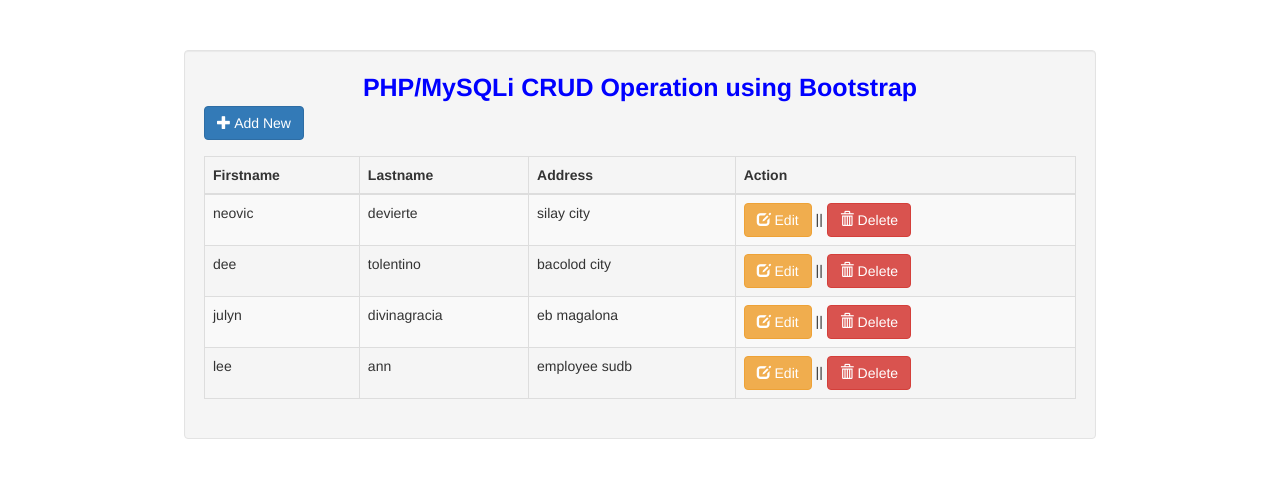
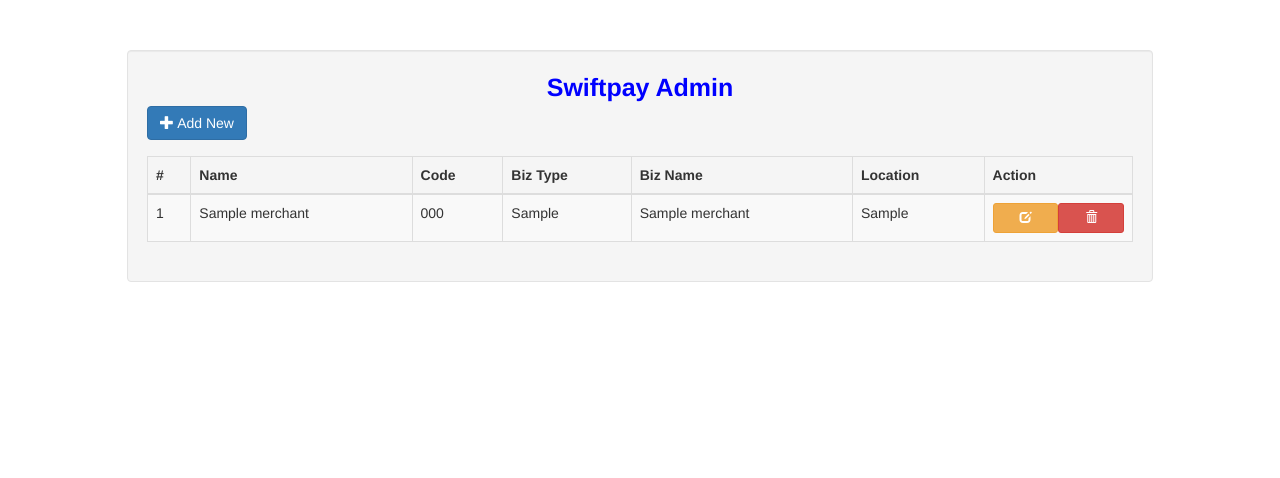
Before and after one commit to xtianmpimbaza/swiftadmin, a PHP site: page / in a window 1280 px wide. Shown: the top 478 px of the page. Run offline with PHP 8.4, Linux system fonts and the light colour scheme; data comes from the database, SQL or seed files in the repository; tables that the repository leaves empty or names only in its code hold one stand-in row (values such as "Sample post"); some libraries are stand-ins or nearby versions.

Commit message:
saving to db

```diff
--- a/add_modal.php
+++ b/add_modal.php
@@ -11,35 +11,59 @@
                     <form method="POST" action="addnew.php">
                         <div class="row">
                             <div class="col-lg-2">
-							<label class="control-label" style="position:relative; top:7px;">Firstname:</label>
+                                <label class="control-label" style="position:relative; top:7px;">Merchant Name:</label>
                             </div>
                             <div class="col-lg-10">
-							<input type="text" class="form-control" name="firstname">
+                                <input type="text" class="form-control" name="name">
                             </div>
                         </div>
                         <div style="height:10px;"></div>
                         <div class="row">
                             <div class="col-lg-2">
-							<label class="control-label" style="position:relative; top:7px;">Lastname:</label>
+                                <label class="control-label" style="position:relative; top:7px;">Code:</label>
                             </div>
                             <div class="col-lg-10">
-							<input type="text" class="form-control" name="lastname">
+                                <input type="text" class="form-control" name="code">
                             </div>
                         </div>
                         <div style="height:10px;"></div>
+
                         <div class="row">
                             <div class="col-lg-2">
-							<label class="control-label" style="position:relative; top:7px;">Address:</label>
+                                <label class="control-label" style="position:relative; top:7px;">Business type:</label>
                             </div>
                             <div class="col-lg-10">
-							<input type="text" class="form-control" name="address">
+                                <input type="text" class="form-control" name="type">
+                            </div>
+                        </div>
+
+                        <div class="row">
+                            <div class="col-lg-2">
+                                <label class="control-label" style="position:relative; top:7px;">business name:</label>
+                            </div>
+                            <div class="col-lg-10">
+                                <input type="text" class="form-control" name="biz_name">
+                            </div>
+                        </div>
+
+
+                        <div style="height:10px;"></div>
+                        <div class="row">
+                            <div class="col-lg-2">
+                                <label class="control-label" style="position:relative; top:7px;">Location:</label>
+                            </div>
+                            <div class="col-lg-10">
+                                <input type="text" class="form-control" name="location">
                             </div>
                         </div>
                 </div>
             </div>
             <div class="modal-footer">
-                    <button type="button" class="btn btn-default" data-dismiss="modal"><span class="glyphicon glyphicon-remove"></span> Cancel</button>
-                    <button type="submit" class="btn btn-primary"><span class="glyphicon glyphicon-floppy-disk"></span> Save</a>
+                <button type="button" class="btn btn-default" data-dismiss="modal"><span
+                            class="glyphicon glyphicon-remove"></span> Cancel
+                </button>
+                <button type="submit" class="btn btn-primary"><span class="glyphicon glyphicon-floppy-disk"></span> Save
+                </button>
                 </form>
             </div>
 
--- a/button.php
+++ b/button.php
@@ -1,5 +1,5 @@
 <!-- Delete -->
-    <div class="modal fade" id="del<?php echo $row['userid']; ?>" tabindex="-1" role="dialog" aria-labelledby="myModalLabel" aria-hidden="true">
+    <div class="modal fade" id="del<?php echo $row['id']; ?>" tabindex="-1" role="dialog" aria-labelledby="myModalLabel" aria-hidden="true">
         <div class="modal-dialog">
             <div class="modal-content">
                 <div class="modal-header">
@@ -8,16 +8,16 @@
                 </div>
                 <div class="modal-body">
 				<?php
-					$del=mysqli_query($conn,"select * from user where userid='".$row['userid']."'");
+					$del=mysqli_query($conn,"select * from merchants where id='".$row['id']."'");
 					$drow=mysqli_fetch_array($del);
 				?>
 				<div class="container-fluid">
-					<h5><center>Firstname: <strong><?php echo $drow['firstname']; ?></strong></center></h5>
+					<h5><center>Name: <strong><?php echo $drow['merchant_name']; ?></strong></center></h5>
                 </div>
 				</div>
                 <div class="modal-footer">
                     <button type="button" class="btn btn-default" data-dismiss="modal"><span class="glyphicon glyphicon-remove"></span> Cancel</button>
-                    <a href="delete.php?id=<?php echo $row['userid']; ?>" class="btn btn-danger"><span class="glyphicon glyphicon-trash"></span> Delete</a>
+                    <a href="delete.php?id=<?php echo $row['id']; ?>" class="btn btn-danger"><span class="glyphicon glyphicon-trash"></span> Delete</a>
                 </div>
 
             </div>
@@ -26,7 +26,7 @@
 <!-- /.modal -->
 
 <!-- Edit -->
-    <div class="modal fade" id="edit<?php echo $row['userid']; ?>" tabindex="-1" role="dialog" aria-labelledby="myModalLabel" aria-hidden="true">
+    <div class="modal fade" id="edit<?php echo $row['id']; ?>" tabindex="-1" role="dialog" aria-labelledby="myModalLabel" aria-hidden="true">
         <div class="modal-dialog">
             <div class="modal-content">
                 <div class="modal-header">
@@ -35,35 +35,55 @@
                 </div>
                 <div class="modal-body">
 				<?php
-					$edit=mysqli_query($conn,"select * from user where userid='".$row['userid']."'");
+					$edit=mysqli_query($conn,"select * from merchants where id='".$row['id']."'");
 					$erow=mysqli_fetch_array($edit);
 				?>
 				<div class="container-fluid">
-				<form method="POST" action="edit.php?id=<?php echo $erow['userid']; ?>">
+				<form method="POST" action="edit.php?id=<?php echo $erow['id']; ?>">
 					<div class="row">
 						<div class="col-lg-2">
-							<label style="position:relative; top:7px;">Firstname:</label>
+							<label style="position:relative; top:7px;">Name:</label>
 						</div>
 						<div class="col-lg-10">
-							<input type="text" name="firstname" class="form-control" value="<?php echo $erow['firstname']; ?>">
+							<input type="text" name="name" class="form-control" value="<?php echo $erow['merchant_name']; ?>">
 						</div>
 					</div>
 					<div style="height:10px;"></div>
 					<div class="row">
 						<div class="col-lg-2">
-							<label style="position:relative; top:7px;">Lastname:</label>
+							<label style="position:relative; top:7px;">Code:</label>
 						</div>
 						<div class="col-lg-10">
-							<input type="text" name="lastname" class="form-control" value="<?php echo $erow['lastname']; ?>">
+							<input type="text" name="code" class="form-control" value="<?php echo $erow['merchant_code']; ?>">
+						</div>
+					</div>
+					<div style="height:10px;"></div>
+
+                    <div class="row">
+						<div class="col-lg-2">
+							<label style="position:relative; top:7px;">Type:</label>
+						</div>
+						<div class="col-lg-10">
+							<input type="text" name="type" class="form-control" value="<?php echo $erow['m_business_type']; ?>">
 						</div>
 					</div>
 					<div style="height:10px;"></div>
 					<div class="row">
 						<div class="col-lg-2">
+							<label style="position:relative; top:7px;">Biz name:</label>
+						</div>
+						<div class="col-lg-10">
+							<input type="text" name="biz_name" class="form-control" value="<?php echo $erow['m_business_name']; ?>">
+						</div>
+					</div>
+					<div style="height:10px;"></div>
+
+					<div class="row">
+						<div class="col-lg-2">
 							<label style="position:relative; top:7px;">Address:</label>
 						</div>
 						<div class="col-lg-10">
-							<input type="text" name="address" class="form-control" value="<?php echo $erow['address']; ?>">
+							<input type="text" name="location" class="form-control" value="<?php echo $erow['m_location']; ?>">
 						</div>
 					</div>
                 </div>
--- a/conn.php
+++ b/conn.php
@@ -1,7 +1,8 @@
 <?php
 
 //MySQLi Procedural
-$conn = mysqli_connect("localhost","root","root#123","sample");
+//$conn = mysqli_connect("localhost","root","","swiftpay");
+$conn = mysqli_connect("localhost","root","root#123","swiftpay");
 if (!$conn) {
 	die("Connection failed: " . mysqli_connect_error());
 }
--- a/delete.php
+++ b/delete.php
@@ -1,7 +1,7 @@
 <?php
 	include('conn.php');
 	$id=$_GET['id'];
-	mysqli_query($conn,"delete from user where userid='$id'");
+	mysqli_query($conn,"delete from merchants where id='$id'");
 	header('location:index.php');
 
 ?>
--- a/index.php
+++ b/index.php
@@ -1,7 +1,7 @@
 <!DOCTYPE html>
 <html>
 <head>
-	<title>PHP/MySQLi CRUD Operation using Bootstrap/Modal</title>
+	<title>Swiftpay Admin</title>
 	<script src="https://ajax.googleapis.com/ajax/libs/jquery/3.1.0/jquery.min.js"></script>
 	<link rel="stylesheet" href="https://maxcdn.bootstrapcdn.com/bootstrap/3.3.6/css/bootstrap.min.css" />
 	<script src="https://maxcdn.bootstrapcdn.com/bootstrap/3.3.7/js/bootstrap.min.js"></script>
@@ -9,31 +9,39 @@
 <body>
 <div class="container">
 	<div style="height:50px;"></div>
-	<div class="well" style="margin:auto; padding:auto; width:80%;">
-	<span style="font-size:25px; color:blue"><center><strong>PHP/MySQLi CRUD Operation using Bootstrap</strong></center></span>
+	<div class="well" style="margin:auto; padding:auto; width:90%;">
+	<span style="font-size:25px; color:blue"><center><strong>Swiftpay Admin</strong></center></span>
 		<span class="pull-left"><a href="#addnew" data-toggle="modal" class="btn btn-primary"><span class="glyphicon glyphicon-plus"></span> Add New</a></span>
 		<div style="height:50px;"></div>
 		<table class="table table-striped table-bordered table-hover">
 			<thead>
-				<th>Firstname</th>
-				<th>Lastname</th>
-				<th>Address</th>
+				<th>#</th>
+				<th>Name</th>
+				<th>Code</th>
+				<th>Biz Type</th>
+				<th>Biz Name</th>
+				<th>Location</th>
 				<th>Action</th>
 			</thead>
 			<tbody>
 			<?php
 				include('conn.php');
 
-				$query=mysqli_query($conn,"select * from `user`");
+				$query=mysqli_query($conn,"select * from `merchants` ORDER BY id DESC");
+				$m_id = 0;
 				while($row=mysqli_fetch_array($query)){
+				    $m_id += 1;
 					?>
 					<tr>
-						<td><?php echo $row['firstname']; ?></td>
-						<td><?php echo $row['lastname']; ?></td>
-						<td><?php echo $row['address']; ?></td>
+						<td><?php echo $m_id; ?></td>
+						<td><?php echo $row['merchant_name']; ?></td>
+						<td><?php echo $row['merchant_code']; ?></td>
+						<td><?php echo $row['m_business_type']; ?></td>
+						<td><?php echo $row['m_business_name']; ?></td>
+						<td><?php echo $row['m_location']; ?></td>
 						<td>
-							<a href="#edit<?php echo $row['userid']; ?>" data-toggle="modal" class="btn btn-warning"><span class="glyphicon glyphicon-edit"></span> Edit</a> ||
-							<a href="#del<?php echo $row['userid']; ?>" data-toggle="modal" class="btn btn-danger"><span class="glyphicon glyphicon-trash"></span> Delete</a>
+							<a href="#edit<?php echo $row['id']; ?>" data-toggle="modal" class="btn btn-warning btn-sm col-md-6" style=""><span class="glyphicon glyphicon-edit"></span> </a>
+							<a href="#del<?php echo $row['id']; ?>" data-toggle="modal" class="btn btn-danger btn-sm col-md-6 "><span class="glyphicon glyphicon-trash"></span> </a>
 							<?php include('button.php'); ?>
 						</td>
 					</tr>
```
Also changed, not shown: addnew.php (+6 -5 lines), edit.php (+11 -7 lines). Lines whose indentation alone changed are shown as unchanged.
